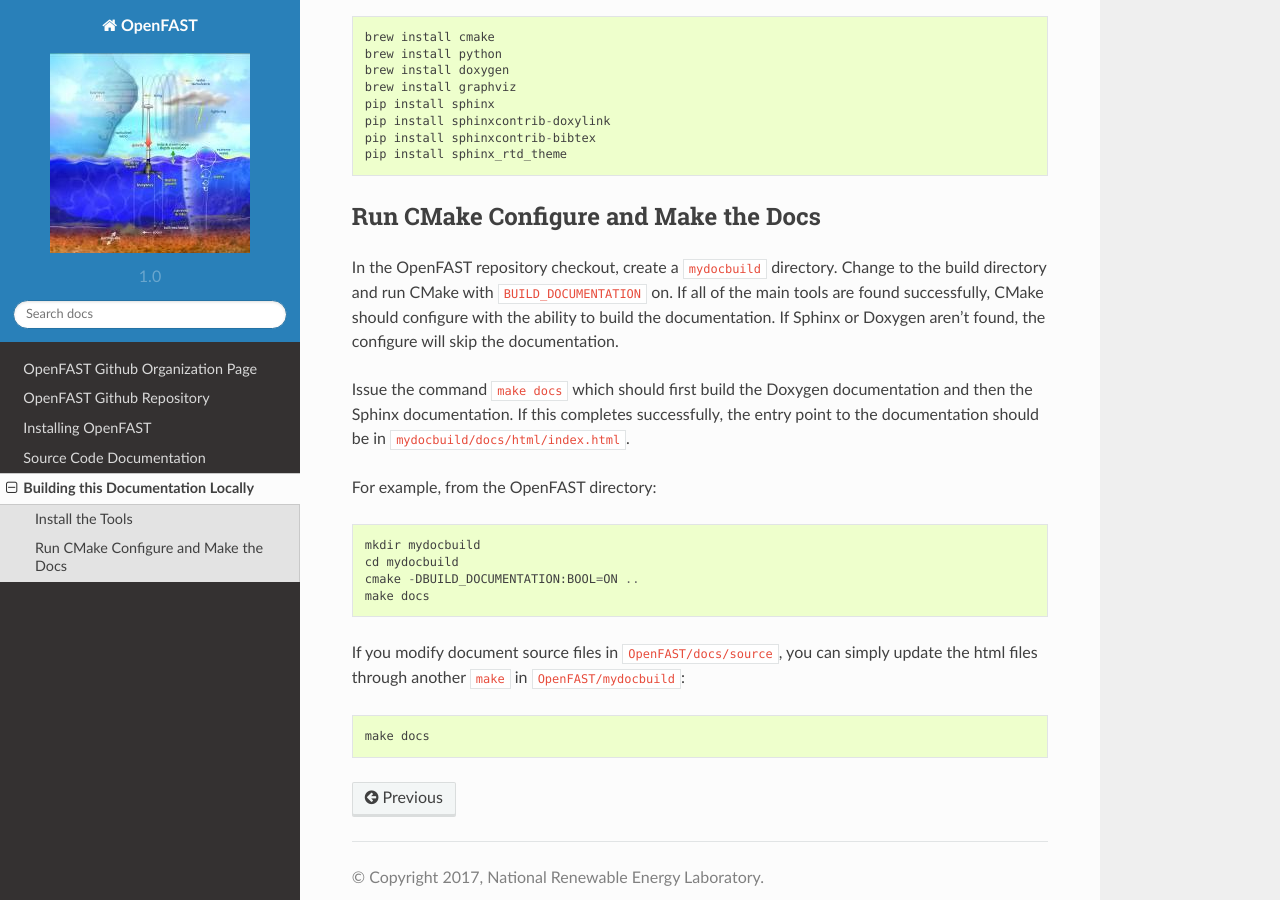
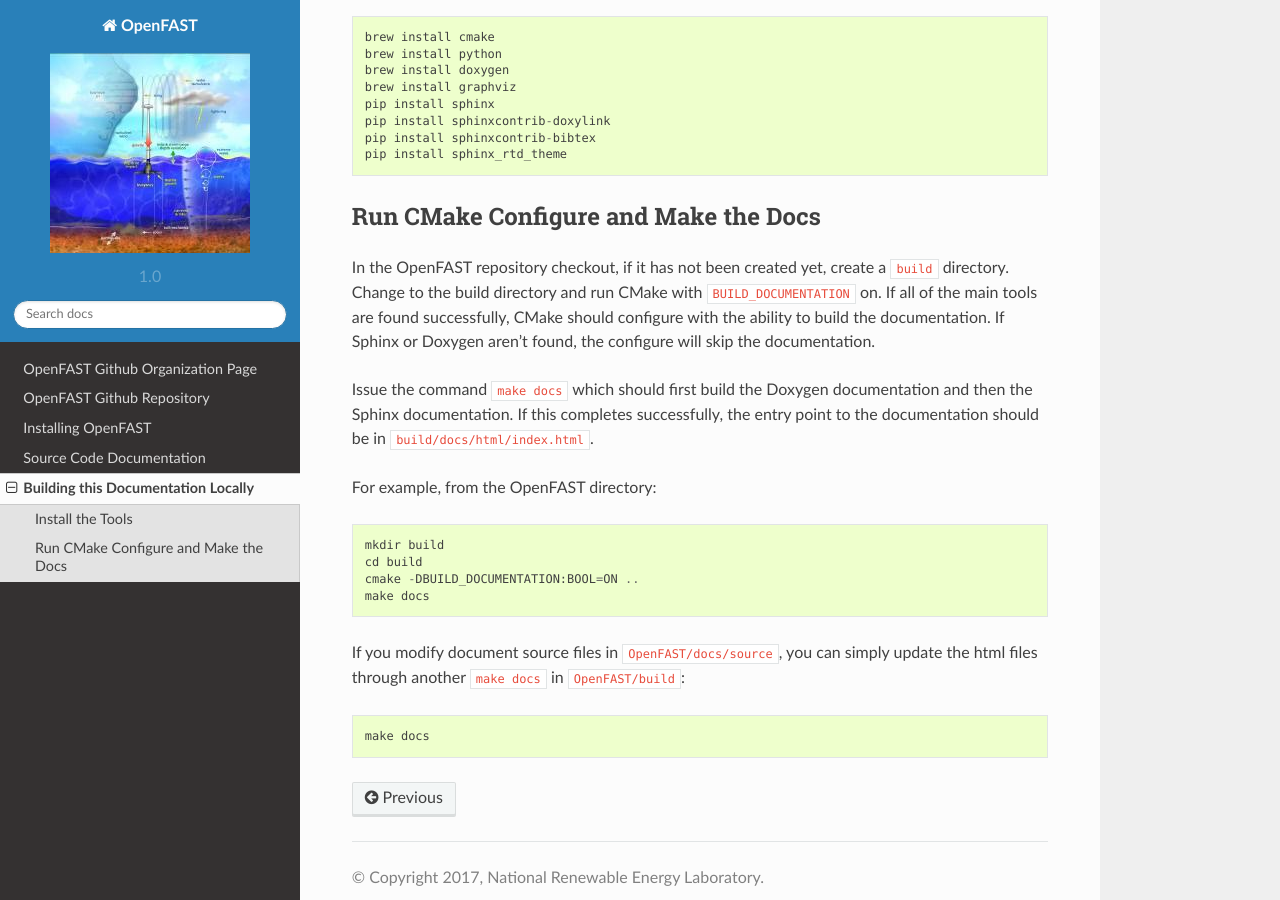
Before and after one commit to OpenFAST/openfast, a Sphinx documentation site: the page built from docs/source/build_doc.rst, in a window 1280 px wide and 900 px high, scrolled down 515 px. Built offline with Sphinx 7.4.7 and the Read the Docs theme 2.0.0, drawn with Linux system fonts in a browser that asks for light colours; pages that are not in the unit, such as notebooks, are missing from menus.

Commit message:
change mydocbuild to just build

```diff
--- a/docs/source/build_doc.rst
+++ b/docs/source/build_doc.rst
@@ -33,7 +33,8 @@ this would look something like:
 Run CMake Configure and Make the Docs
 -------------------------------------
 
-In the OpenFAST repository checkout, create a ``mydocbuild`` directory.  Change
+In the OpenFAST repository checkout, if it has not been created yet,
+create a ``build`` directory.  Change
 to the build directory and run CMake with ``BUILD_DOCUMENTATION`` on.  If all
 of the main tools are found successfully, CMake should configure with the
 ability to build the documentation. If Sphinx or Doxygen aren't found, the
@@ -42,18 +43,18 @@ configure will skip the documentation.
 Issue the command ``make docs`` which should first build the Doxygen
 documentation and then the Sphinx documentation. If this completes
 successfully, the entry point to the documentation should be in
-``mydocbuild/docs/html/index.html``.
+``build/docs/html/index.html``.
 
 For example, from the OpenFAST directory:
 
 ::
 
-    mkdir mydocbuild
-    cd mydocbuild
+    mkdir build
+    cd build
     cmake -DBUILD_DOCUMENTATION:BOOL=ON ..
     make docs
 
-If you modify document source files in ``OpenFAST/docs/source``, you can simply update the html files through another ``make`` in ``OpenFAST/mydocbuild``:
+If you modify document source files in ``OpenFAST/docs/source``, you can simply update the html files through another ``make docs`` in ``OpenFAST/build``:
 
 ::
 
```
